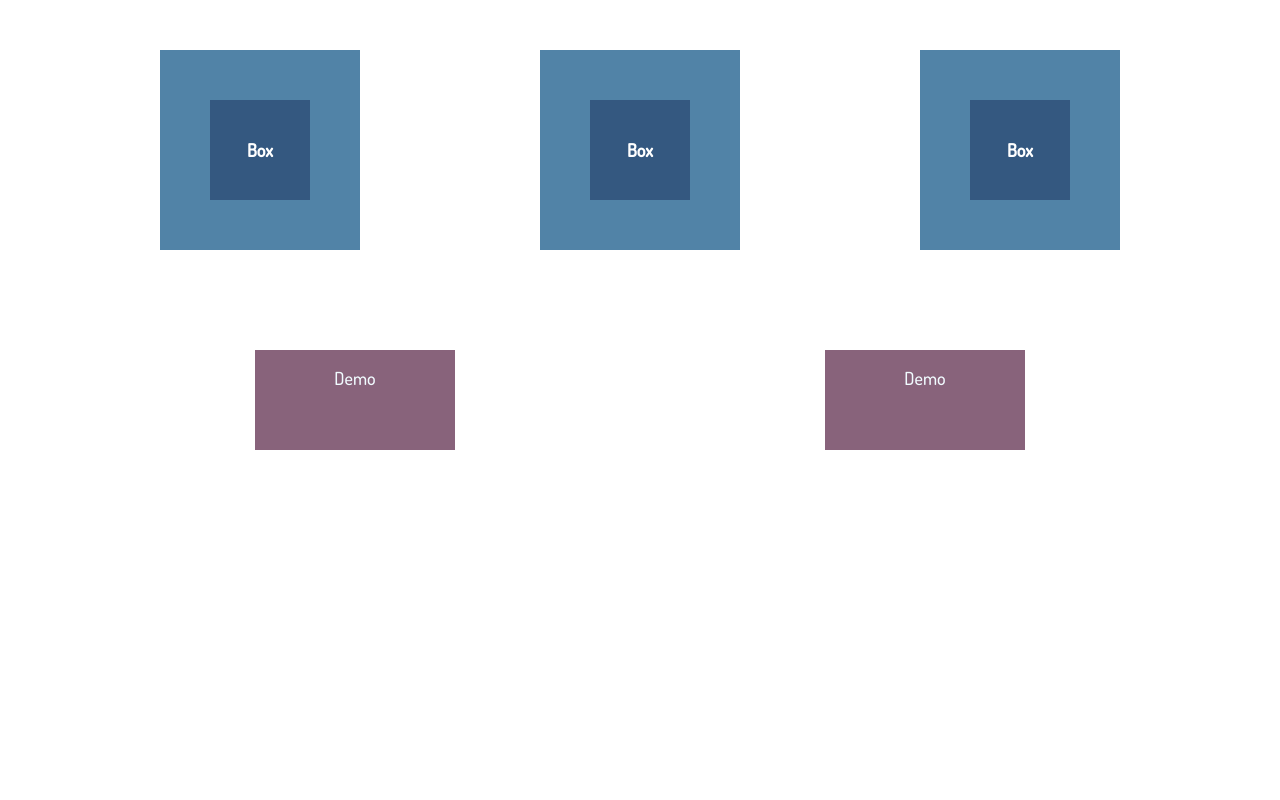
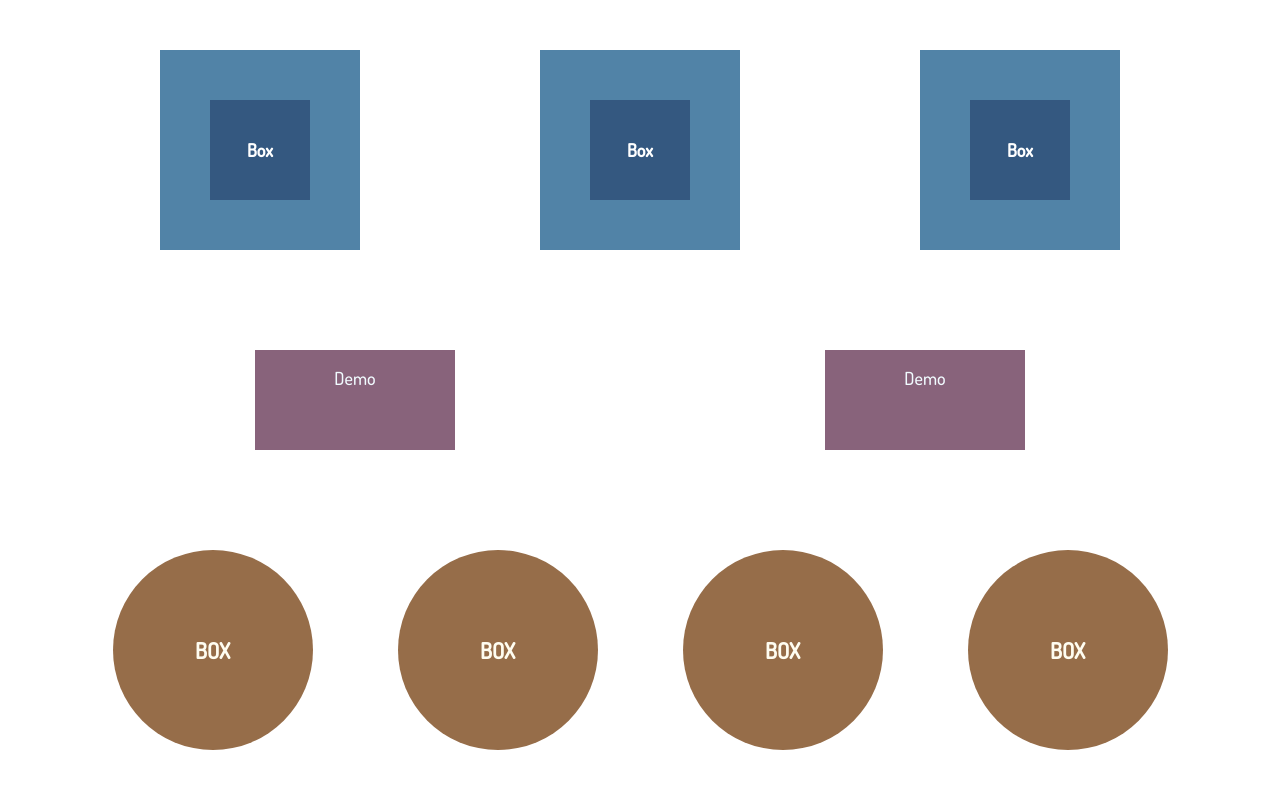
Before and after one commit to Marif-477/01.12.23-video, a plain HTML site: page index.html in a window 1280 px wide. Drawn offline with nearby package versions, Linux system fonts and the light colour scheme.

Commit message:
third-section

```diff
--- /dev/null
+++ b/_third.sass
@@ -0,0 +1,13 @@
+#third
+    padding: 50px 0
+    .box
+        height: 200px
+        width: 200px
+        background-color: #966d49
+        border-radius: 50%
+        font-size: 22px
+        font-weight: 700
+        color: #fffdf1
+        transition: 1s
+        &:hover
+            border-radius: 20%
--- a/index.html
+++ b/index.html
@@ -54,6 +54,17 @@
                 </div>
             </div>
         </section>
+        <section id="third">
+            <div class="container">
+                <div class="row d-flex justify-content-around">
+                    <div class="box d-flex justify-content-center align-items-center">BOX</div>
+                    <div class="box d-flex justify-content-center align-items-center">BOX</div>
+                    <div class="box d-flex justify-content-center align-items-center">BOX</div>
+                    <div class="box d-flex justify-content-center align-items-center">BOX</div>
+                </div>
+            </div>
+        </section>
+
     </main>
 
     <footer>
--- a/style.sass
+++ b/style.sass
@@ -1,3 +1,4 @@
 @import main
 @import first
 @import second
+@import third
```
Also changed, not shown: style.css, 1 other file.
